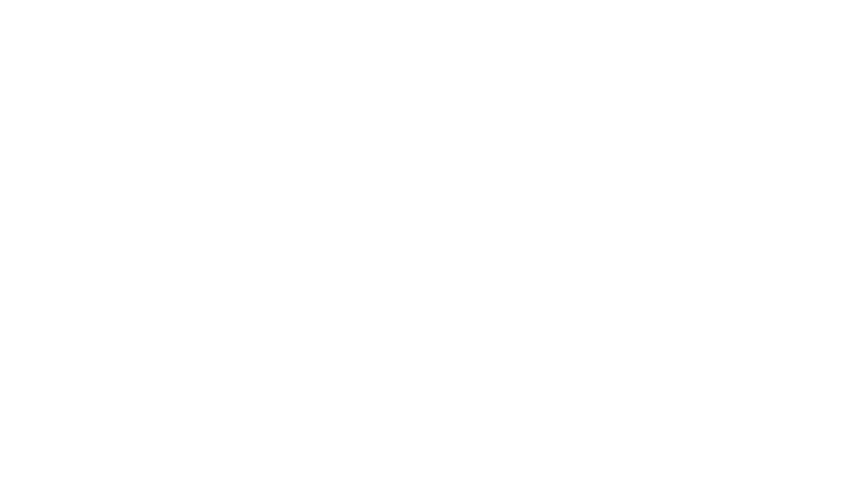
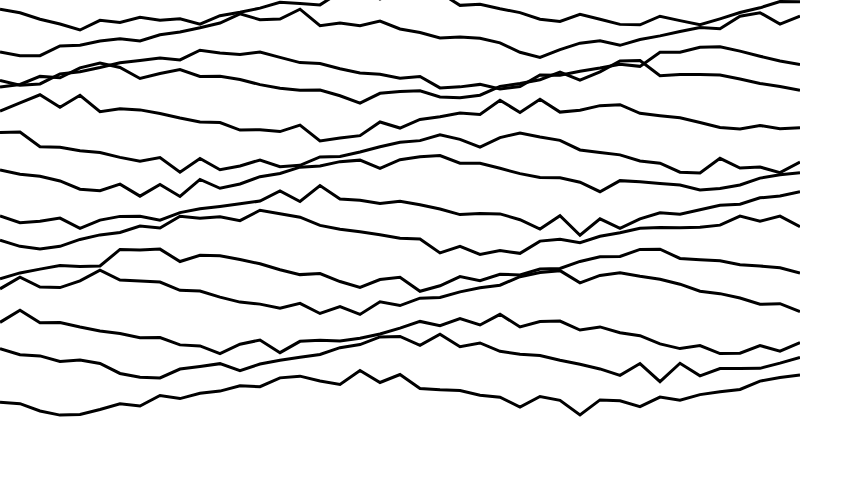
Before and after one commit to tristandetroy-sys/trmnl-topografie-art, a plain HTML site: page index.html in a window 1280 px wide. Shown: the whole page, without its empty margins (0-863 px from the left). Drawn offline with Linux system fonts and the light colour scheme.

Commit message:
Update index.html

```diff
--- a/index.html
+++ b/index.html
@@ -5,10 +5,12 @@
   <title>Topografie Generator</title>
 </head>
 <body style="margin:0;background:white;">
-<svg width="800" height="480" viewBox="0 0 800 480"
-     xmlns="http://www.w3.org/2000/svg">
+<svg id="svg" width="800" height="480" viewBox="0 0 800 480"
+     xmlns="http://www.w3.org/2000/svg"></svg>
 
 <script>
+const svg = document.getElementById("svg");
+
 const lines = 14;
 const amplitude = 25;
 const spacing = 30;
@@ -26,15 +28,14 @@ for (let i = 0; i < lines; i++) {
     d += (x === 0 ? "M" : " L") + x + " " + y;
   }
 
-  document.write(`
-    <path d="${d}"
-          fill="none"
-          stroke="black"
-          stroke-width="3" />
-  `);
+  const path = document.createElementNS("http://www.w3.org/2000/svg", "path");
+  path.setAttribute("d", d);
+  path.setAttribute("fill", "none");
+  path.setAttribute("stroke", "black");
+  path.setAttribute("stroke-width", "3");
+
+  svg.appendChild(path);
 }
 </script>
-
-</svg>
 </body>
 </html>
```
